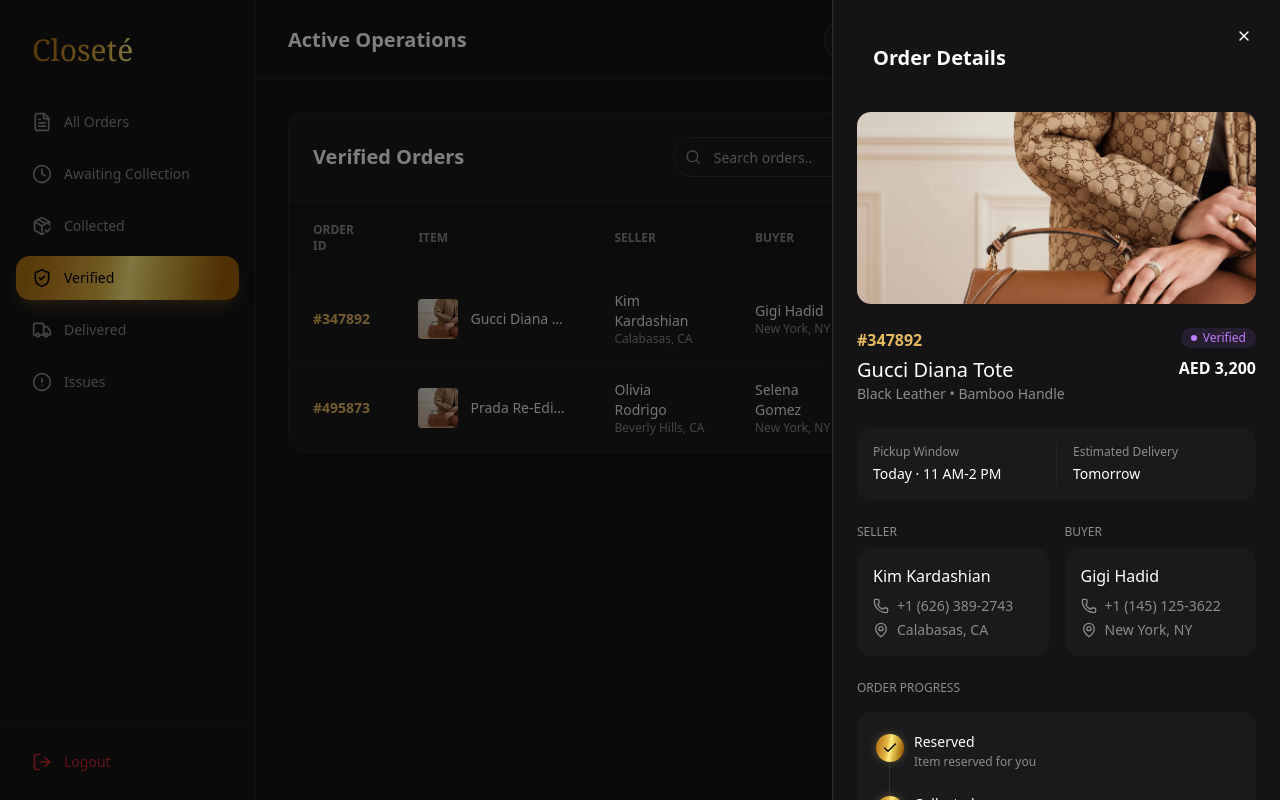
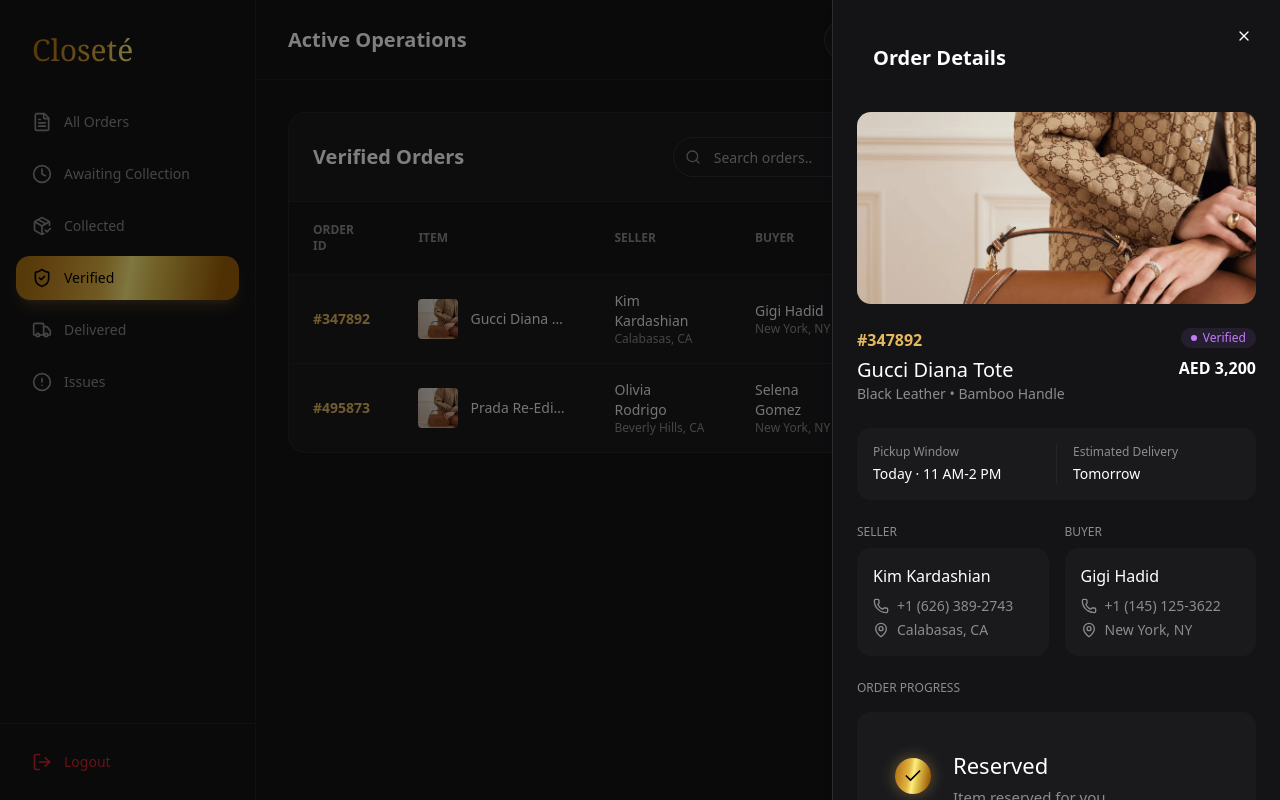
Before and after one commit to pronoy656/closete-admin-dashboard, a Next.js app: page /verified in a window 1280 px wide. Both pictures are taken after a click on the element 768 px from the left and 319 px from the top of the page. Built offline with nearby package versions, Linux system fonts and the light colour scheme; grey boxes are pictures that could not be loaded.

Commit message:
logical state change in issue product

```diff
--- a/src/components/dashboard/OrderTable.tsx
+++ b/src/components/dashboard/OrderTable.tsx
@@ -24,11 +24,12 @@
   { id: "Other", desc: "Add issue manually" },
 ];
 
-const statusRouteMap: Record<string, string> = {
-  Collected: "/collected",
-  Verified: "/verified",
-  Delivered: "/delivered",
-};
+const orderSteps = [
+  { title: "Reserved", desc: "Item reserved for you" },
+  { title: "Collected", desc: "Picked up from seller" },
+  { title: "Verified", desc: "Authentication pending" },
+  { title: "Delivered", desc: "Delivery pending" }
+];
 
 type OrderTableProps = {
   title: string;
@@ -147,7 +148,17 @@
                 </tr>
               ) : (
                 filteredOrders.map((order, i) => (
-                  <tr key={order.id} className="hover:bg-white/[0.02] transition-colors group cursor-pointer" onClick={() => setSelectedOrderId(order.id)}>
+                  <tr
+                    key={order.id}
+                    className="hover:bg-white/[0.02] transition-colors group cursor-pointer"
+                    onClick={() => {
+                      if (order.status === "Issue") {
+                        openReportIssue(order);
+                      } else {
+                        setSelectedOrderId(order.id);
+                      }
+                    }}
+                  >
                     <td className="px-6 py-4 whitespace-nowrap">
                       <span className="font-semibold text-[#E6B95F]">{order.id}</span>
                     </td>
@@ -263,45 +274,43 @@
             {/* Progress */}
             <div className="mb-8">
               <div className="text-xs text-[#8C8C8C] uppercase mb-4 font-medium">Order Progress</div>
-              <div className="bg-[#1A1A1D] rounded-xl p-5">
-                <div className="relative border-l border-white/10 ml-3 space-y-6">
+              <div className="bg-[#1A1A1D] rounded-xl p-8 py-10">
+                <div className="space-y-12">
+                  {orderSteps.map((step, index) => {
+                    const progress = selectedOrder?.progress ?? 0;
+                    const isCompleted = progress > index;
+                    const isActive = progress === index;
+                    const isPending = progress < index;
 
-                  {/* Reserved */}
-                  <div className="relative pl-6">
-                    <div className={`absolute -left-3.5 top-0.5 w-7 h-7 rounded-full flex items-center justify-center transition-all duration-500 ${selectedOrder && selectedOrder.progress >= 0 ? 'bg-gold-gradient text-black shadow-[0_0_10px_rgba(230,185,95,0.3)]' : 'bg-[#27272A] border border-white/10'}`}>
-                      {selectedOrder && selectedOrder.progress >= 0 ? <Check className="w-4 h-4 text-black" /> : <div className="w-2 h-2 rounded-full bg-[#8C8C8C]" />}
-                    </div>
-                    <div className={`transition-colors duration-500 text-sm mb-0.5 ${selectedOrder && selectedOrder.progress >= 0 ? "text-white font-medium" : "text-[#8C8C8C]"}`}>Reserved</div>
-                    <div className="text-xs text-[#8C8C8C]">Item reserved for you</div>
-                  </div>
+                    return (
+                      <div key={index} className="relative pl-16">
+                        {/* Vertical line connecting to next step */}
+                        {index < orderSteps.length - 1 && (
+                          <div className={`absolute top-12 left-[23.5px] w-[2px] h-[calc(100%+8px)] transition-colors duration-500 ${progress > index ? 'bg-[#E6B95F]' : 'bg-[#27272A]'}`} />
+                        )}
 
-                  {/* Collected */}
-                  <div className="relative pl-6">
-                    <div className={`absolute -left-3.5 top-0.5 w-7 h-7 rounded-full flex items-center justify-center transition-all duration-500 ${selectedOrder && selectedOrder.progress >= 1 ? 'bg-gold-gradient text-black shadow-[0_0_10px_rgba(230,185,95,0.3)]' : 'bg-[#27272A] border border-white/10'}`}>
-                      {selectedOrder && selectedOrder.progress >= 1 ? <div className="w-2 h-2 rounded-full bg-black" /> : <div className="w-2 h-2 rounded-full bg-[#8C8C8C]" />}
-                    </div>
-                    <div className={`transition-colors duration-500 text-sm mb-0.5 ${selectedOrder && selectedOrder.progress >= 1 ? "text-white font-medium" : "text-[#8C8C8C]"}`}>Collected</div>
-                    <div className="text-xs text-[#8C8C8C]">Picked up from seller</div>
-                  </div>
+                        {/* Step indicator */}
+                        <div className="absolute left-0 top-0 flex items-center justify-center w-12 h-12">
+                          {isActive && (
+                            <div className="absolute inset-0 rounded-full border-[1.5px] border-dashed border-[#D6A042] animate-[spin_8s_linear_infinite] scale-110" />
+                          )}
+                          <div className={`w-9 h-9 rounded-full flex items-center justify-center transition-all duration-500 z-10 ${isCompleted || isActive ? 'bg-gold-gradient text-black shadow-[0_0_15px_rgba(230,185,95,0.4)]' : 'bg-[#27272A] border border-white/10'}`}>
+                            {isCompleted && <Check className="w-5 h-5 text-black" />}
+                            {isActive && <div className="w-2.5 h-2.5 rounded-full bg-black" />}
+                            {isPending && <div className="w-2.5 h-2.5 rounded-full bg-[#8C8C8C]" />}
+                          </div>
+                        </div>
 
-                  {/* Verified */}
-                  <div className="relative pl-6">
-                    <div className={`absolute -left-3.5 top-0.5 w-7 h-7 rounded-full flex items-center justify-center transition-all duration-500 ${selectedOrder && selectedOrder.progress >= 2 ? 'bg-gold-gradient text-black shadow-[0_0_10px_rgba(230,185,95,0.3)]' : 'bg-[#27272A] border border-white/10'}`}>
-                      {selectedOrder && selectedOrder.progress >= 2 ? <div className="w-2 h-2 rounded-full bg-black" /> : <div className="w-2 h-2 rounded-full bg-[#8C8C8C]" />}
-                    </div>
-                    <div className={`transition-colors duration-500 text-sm mb-0.5 ${selectedOrder && selectedOrder.progress >= 2 ? "text-white font-medium" : "text-[#8C8C8C]"}`}>Verified</div>
-                    <div className="text-xs text-[#8C8C8C]">Authentication pending</div>
-                  </div>
-
-                  {/* Delivered */}
-                  <div className="relative pl-6">
-                    <div className={`absolute -left-3.5 top-0.5 w-7 h-7 rounded-full flex items-center justify-center transition-all duration-500 ${selectedOrder && selectedOrder.progress >= 3 ? 'bg-gold-gradient text-black shadow-[0_0_10px_rgba(230,185,95,0.3)]' : 'bg-[#27272A] border border-white/10'}`}>
-                      {selectedOrder && selectedOrder.progress >= 3 ? <div className="w-2 h-2 rounded-full bg-black" /> : <div className="w-2 h-2 rounded-full bg-[#8C8C8C]" />}
-                    </div>
-                    <div className={`transition-colors duration-500 text-sm mb-0.5 ${selectedOrder && selectedOrder.progress >= 3 ? "text-white font-medium" : "text-[#8C8C8C]"}`}>Delivered</div>
-                    <div className="text-xs text-[#8C8C8C]">Delivery pending</div>
-                  </div>
-
+                        {/* Text */}
+                        <div className={`transition-colors duration-500 text-[22px] leading-tight font-medium mb-1.5 ${isCompleted || isActive ? "text-white" : "text-[#8C8C8C]"}`}>
+                          {step.title}
+                        </div>
+                        <div className="text-[#8C8C8C] text-[15px]">
+                          {step.desc}
+                        </div>
+                      </div>
+                    );
+                  })}
                 </div>
               </div>
             </div>
```
